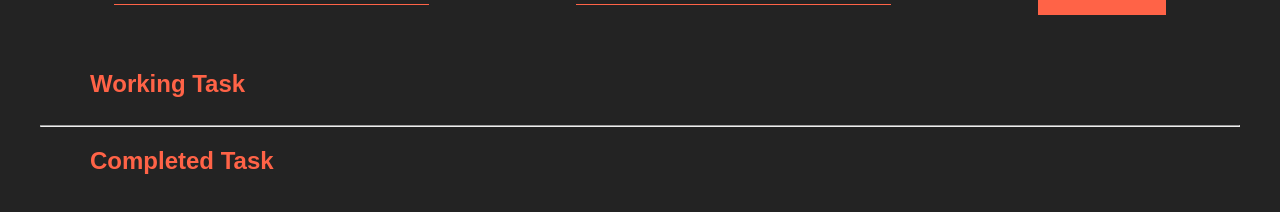
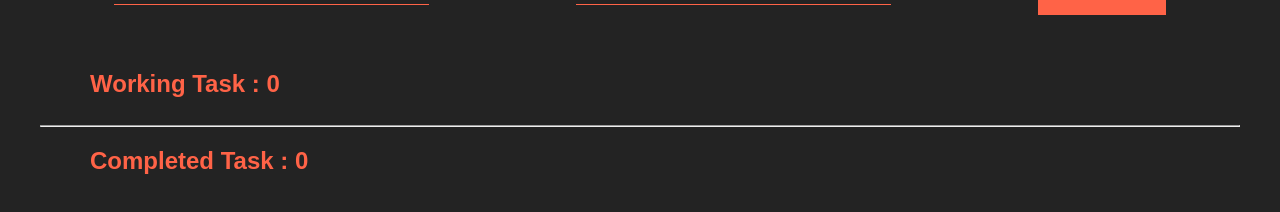
Before and after one commit to Sunghoman/todo_redux, a React (Create React App) app: page / in a window 1280 px wide. Shown: the part 316-528 px from the top of the page. Built offline with nearby package versions, Linux system fonts and the light colour scheme.

Commit message:
List 별로 갯수 몇 개인지? 구현 했음

```diff
--- a/src/components/ui/List.jsx
+++ b/src/components/ui/List.jsx
@@ -17,14 +17,14 @@ const List = () => {
 
   return(
     <div>
-      <StatusTitle>Working Task</StatusTitle>
+      <StatusTitle>Working Task : {workingFilter.length} </StatusTitle>
       <STList>
         { workingFilter }
       </STList>
 
       <hr/>
 
-      <StatusTitle>Completed Task</StatusTitle>
+      <StatusTitle>Completed Task : { doneFilter.length } </StatusTitle>
       <STList>
         { doneFilter }
       </STList>
```
